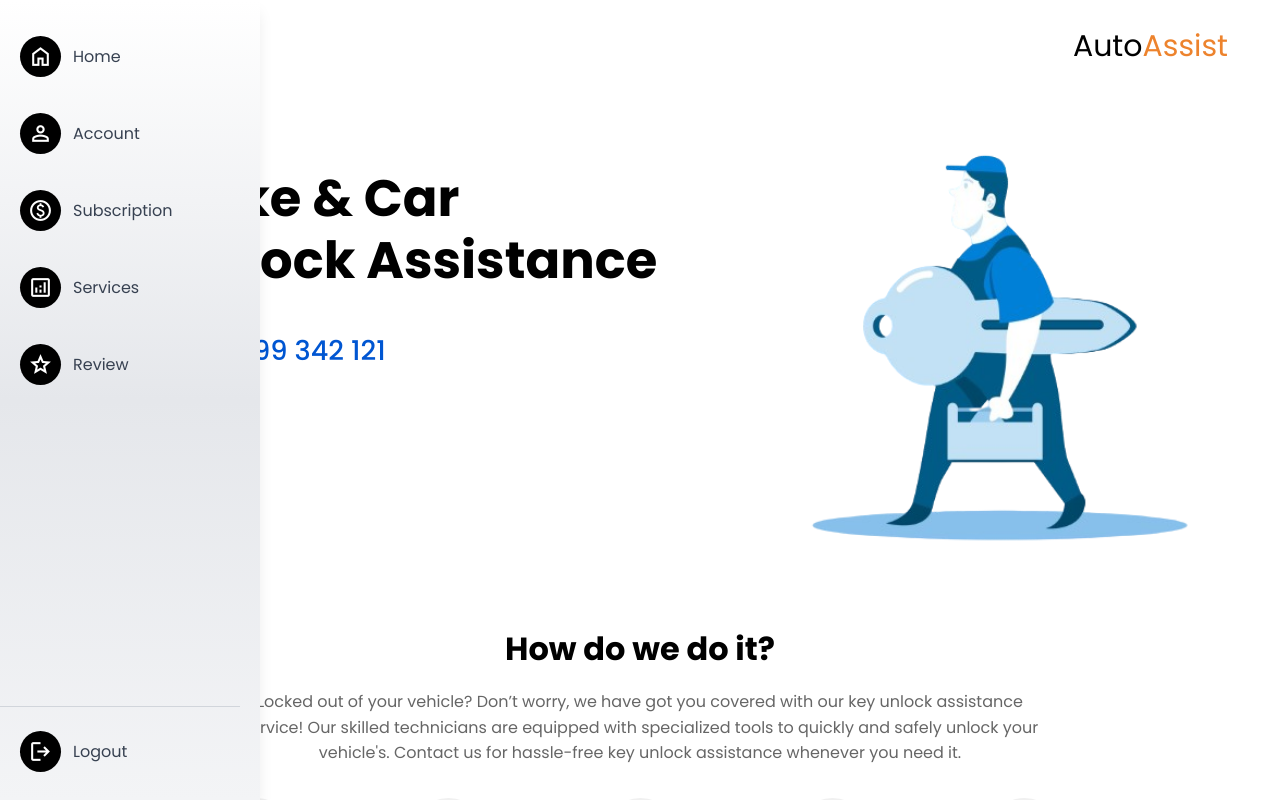
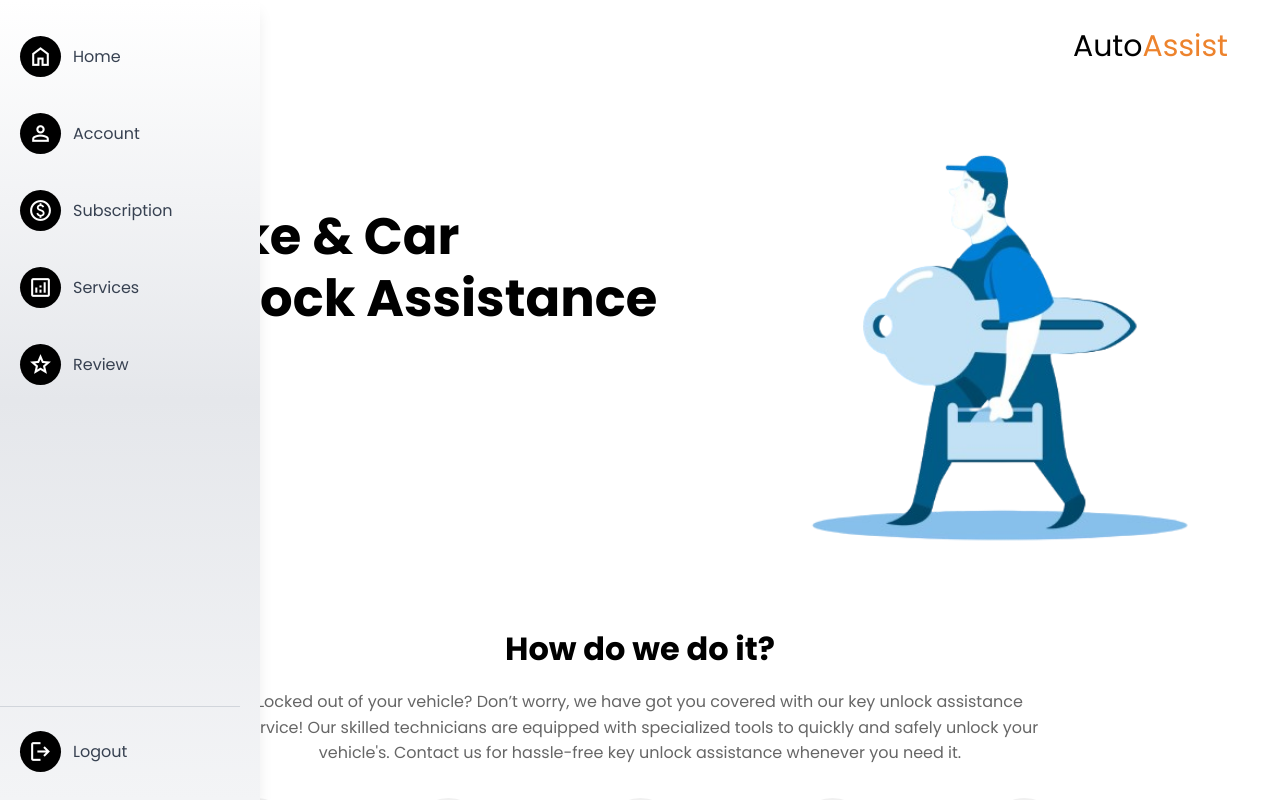
Before and after one commit to priyanshivmehta/autoassist, a React (Create React App) app in the folder my-app/: page /key-unlock-assistance in a window 1280 px wide. Built offline with nearby package versions, Linux system fonts and the light colour scheme.

Commit message:
Update keyUnlock.jsx

```diff
--- a/my-app/src/pages/keyUnlock.jsx
+++ b/my-app/src/pages/keyUnlock.jsx
@@ -2,6 +2,7 @@ import React from "react";
 import keyIcon from "../assets/images/keyIcon.png";
 import "../styles/ServiceButton.css"; // ✅ Import the CSS file
 import { useNavigate } from "react-router-dom";
+import Footer from "../components/footer";
 
 const styles = {
   wrapper: {
@@ -87,6 +88,11 @@ const styles = {
 function KeyUnlockService() {
   const navigate = useNavigate();
   return (
+    <div style={{ display: "flex",
+        flexDirection: "column",
+        minHeight: "100vh",
+        fontFamily: "'Poppins', sans-serif",
+        backgroundColor: "#fff",}}>
     <div style={styles.wrapper}>
       <div style={styles.logoContainer}>
         <h2 className="text-3xl pt-5 text-right mr-5">
@@ -99,24 +105,6 @@ function KeyUnlockService() {
           <h1 style={styles.heading}>
             24/7 Bike & Car<br />Key Unlock Assistance
           </h1>
-
-          <div style={styles.phone}>
-            <svg
-              xmlns="http://www.w3.org/2000/svg"
-              width="24"
-              height="24"
-              viewBox="0 0 24 24"
-              fill="none"
-              stroke="black"
-              strokeWidth="2"
-              strokeLinecap="round"
-              strokeLinejoin="round"
-              style={{ marginRight: "0.5rem" }}
-            >
-              <path d="M22 16.92v3a2 2 0 0 1-2.18 2A19.86 19.86 0 0 1 3.08 5.18 2 2 0 0 1 5 3h3a2 2 0 0 1 2 1.72c.12.81.37 1.6.73 2.34a2 2 0 0 1-.45 2.18l-1.27 1.27a16 16 0 0 0 6.29 6.29l1.27-1.27a2 2 0 0 1 2.18-.45c.74.36 1.53.61 2.34.73a2 2 0 0 1 1.72 2z" />
-            </svg>
-            Call Us : <a href="tel:8197852852" style={{ color: "#0056d2" }}>8299 342 121</a>
-          </div>
 
           {/* ✅ Button now uses CSS class for hover effect */}
           <button
@@ -154,6 +142,8 @@ function KeyUnlockService() {
           ))}
         </div>
       </div>
+      </div>
+      <Footer />
     </div>
   );
 }
```
